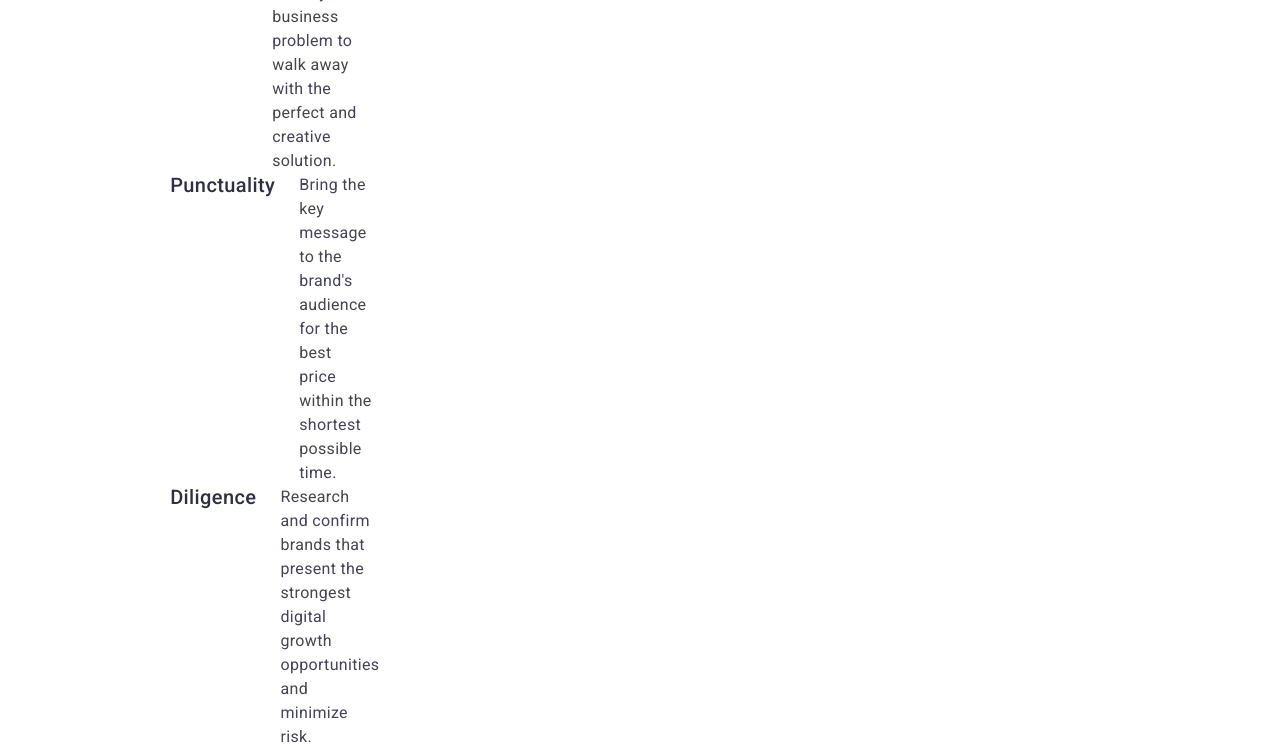
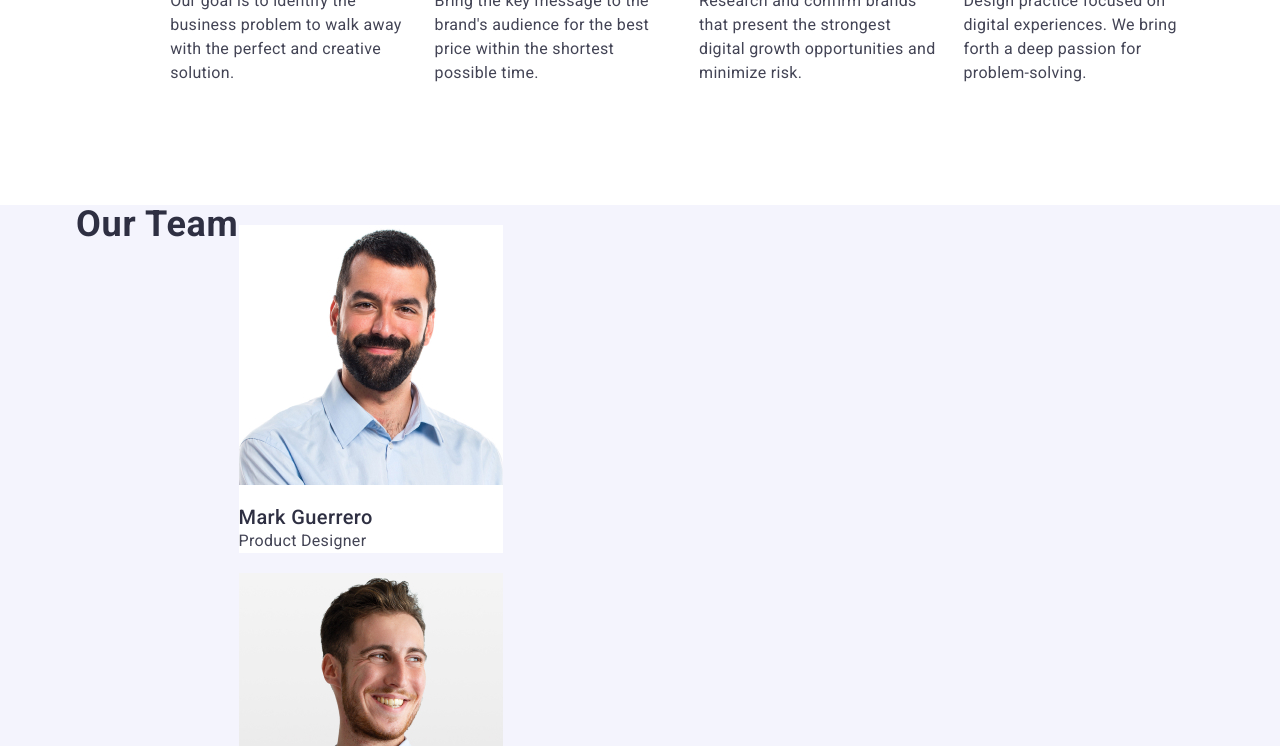
Before and after one commit to AnnaA8881/goit-markup-hw-03, a plain HTML site: page index.html in a window 1280 px wide. Shown: the part 684-1430 px from the top of the page. Drawn offline with nearby package versions, Linux system fonts and the light colour scheme.

Commit message:
h3-v5-03

```diff
--- a/css/styles.css
+++ b/css/styles.css
@@ -156,7 +156,7 @@ background-color: #404BBF;
     padding-bottom: 120px;
 }
 
-.features-menu {
+.features-list {
     display: flex;
     gap: 24px;
 }
```
